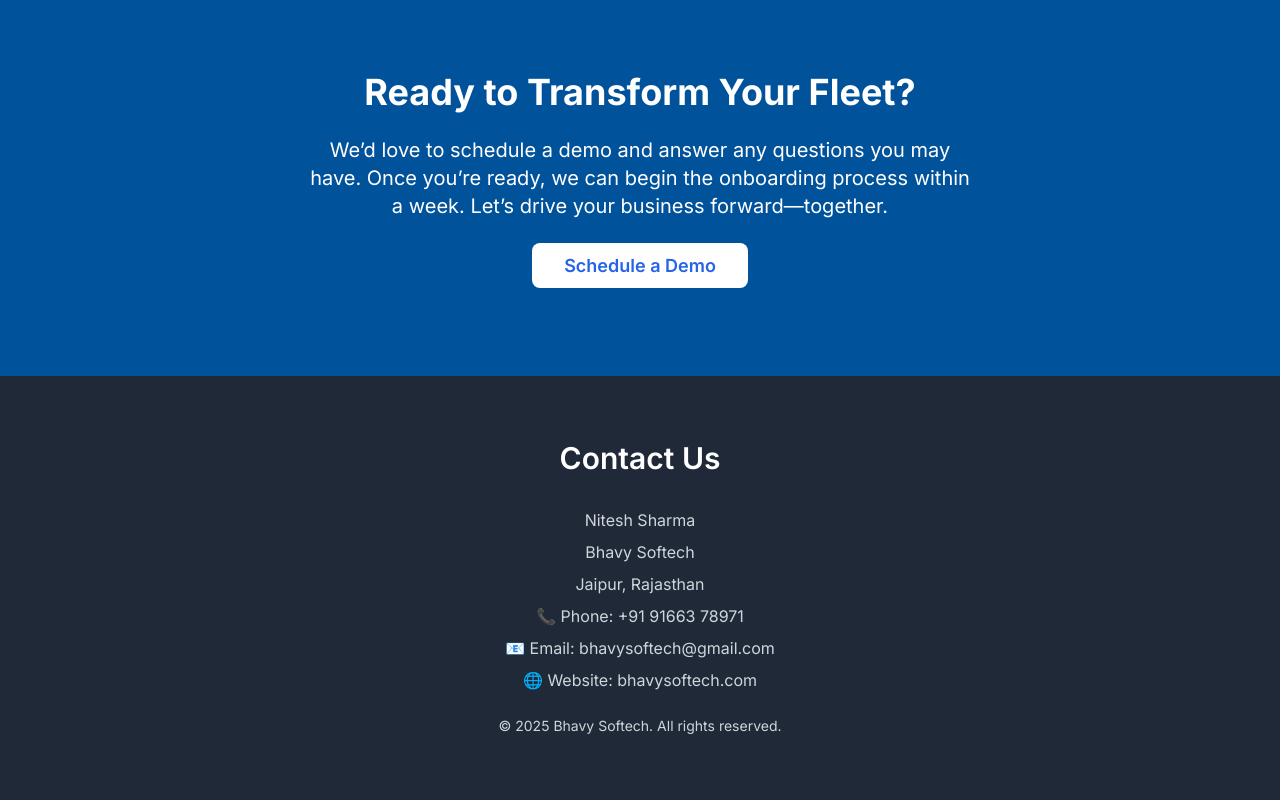
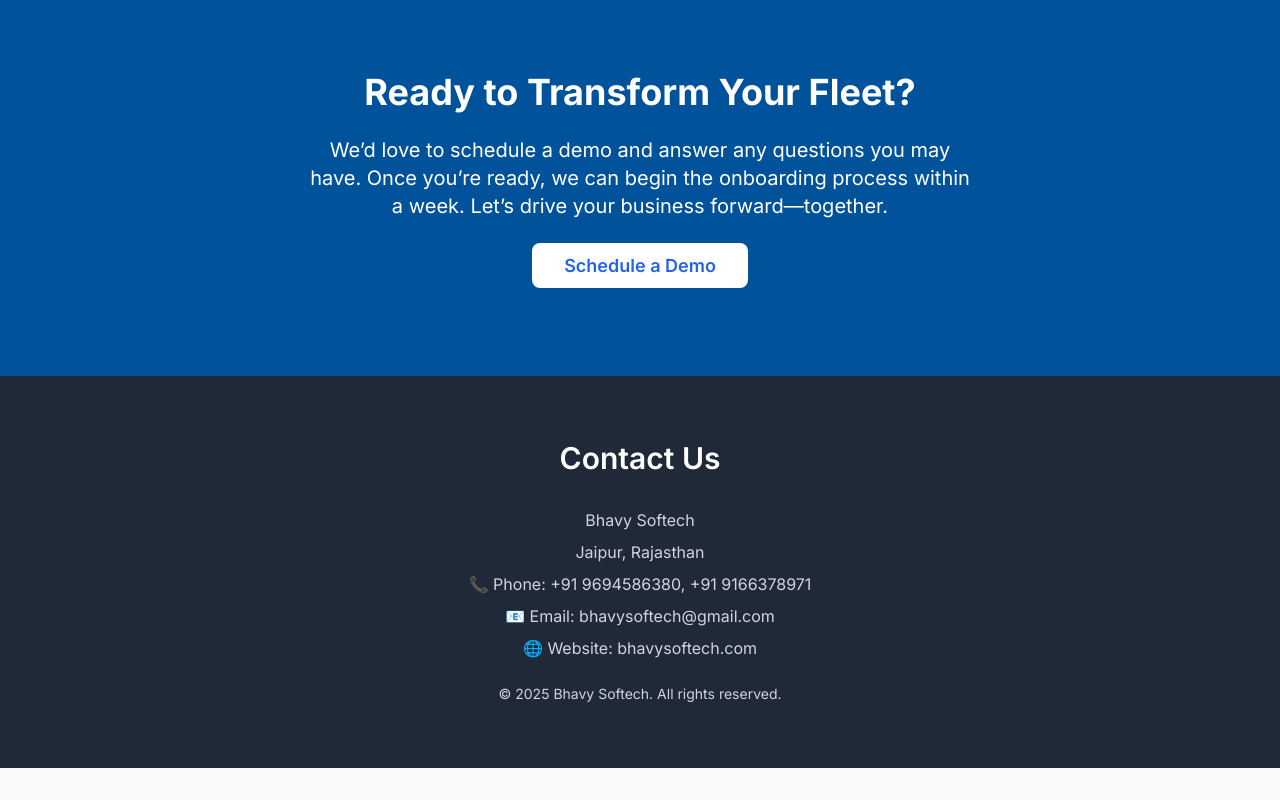
Before and after one commit to JitendraVerma12/bhavysoftech, a plain HTML site: page index.html in a window 1280 px wide. Shown: the part 3178-3978 px from the top of the page. After the commit the page ends 3946 px from the top, so only its background shows below. Drawn offline with nearby package versions, Linux system fonts and the light colour scheme.

Commit message:
updated name

```diff
--- a/index.html
+++ b/index.html
@@ -343,11 +343,10 @@
         <div class="container mx-auto px-6 text-center">
             <h2 class="text-3xl font-semibold mb-8 text-white">Contact Us</h2>
             <div class="max-w-md mx-auto">
-                <p class="mb-2">Nitesh Sharma</p>
                 <p class="mb-2">Bhavy Softech</p>
                 <p class="mb-2">Jaipur, Rajasthan</p>
-                <p class="mb-2">📞 Phone: <a href="tel:+919166378971" class="hover:text-orange-400">+91 91663 78971</a></p>
-                <p class="mb-2">📧 Email: <a href="mailto: bhavysoftech@gmail.com]" class="hover:text-orange-400">bhavysoftech@gmail.com</a></p>
+                <p class="mb-2">📞 Phone: <a href="mb" class="hover:text-orange-400">+91 9694586380, +91 9166378971</a></p>
+                <p class="mb-2">📧 Email: <a href="bhavymail" class="hover:text-orange-400">bhavysoftech@gmail.com</a></p>
                 <p class="mb-6">🌐 Website: <a href="www.bhavysoftech.com" target="_blank" rel="noopener noreferrer" class="hover:text-orange-400">bhavysoftech.com</a></p>
                 <p class="text-sm">&copy; <span id="currentYear"></span> Bhavy Softech. All rights reserved.</p>
             </div>
```
